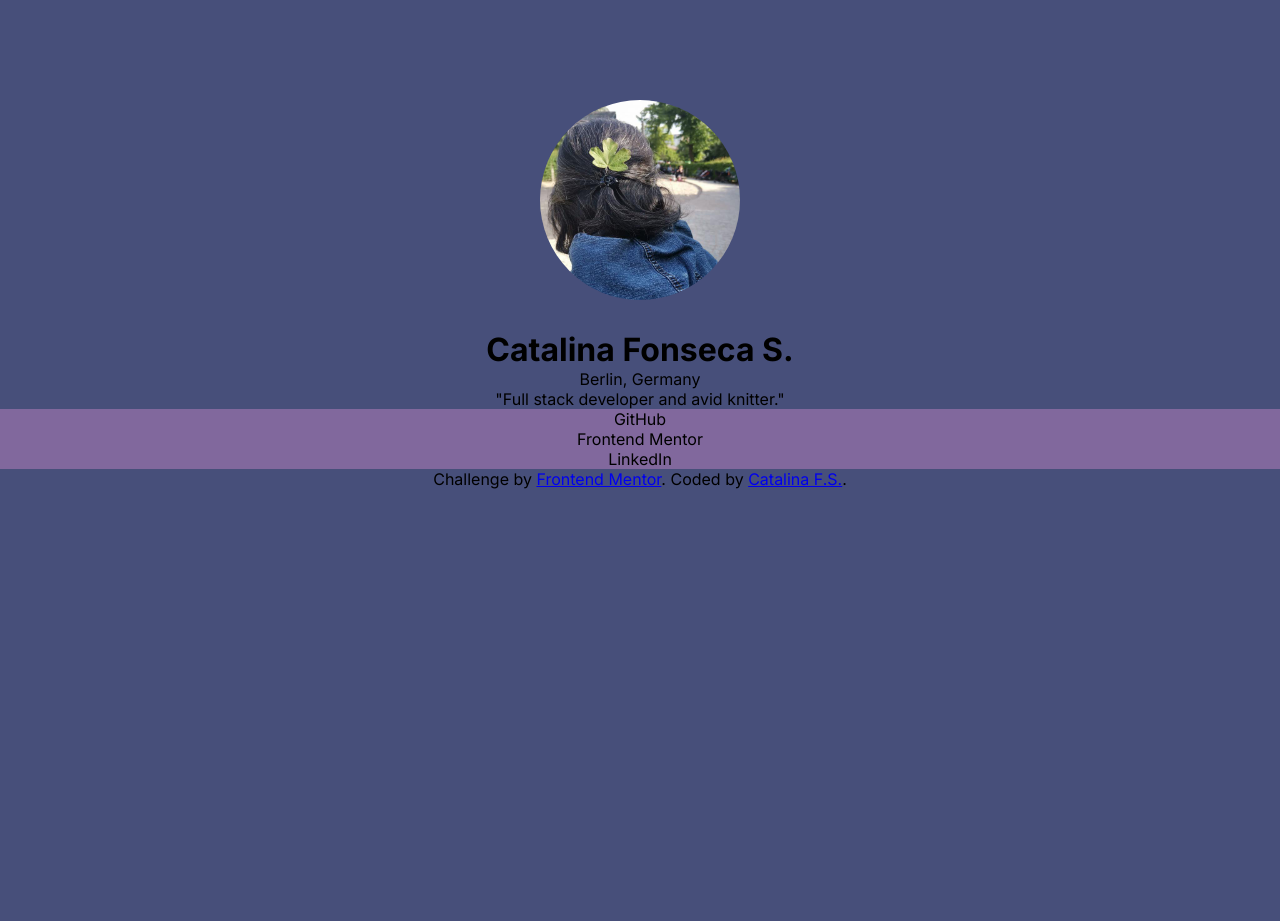
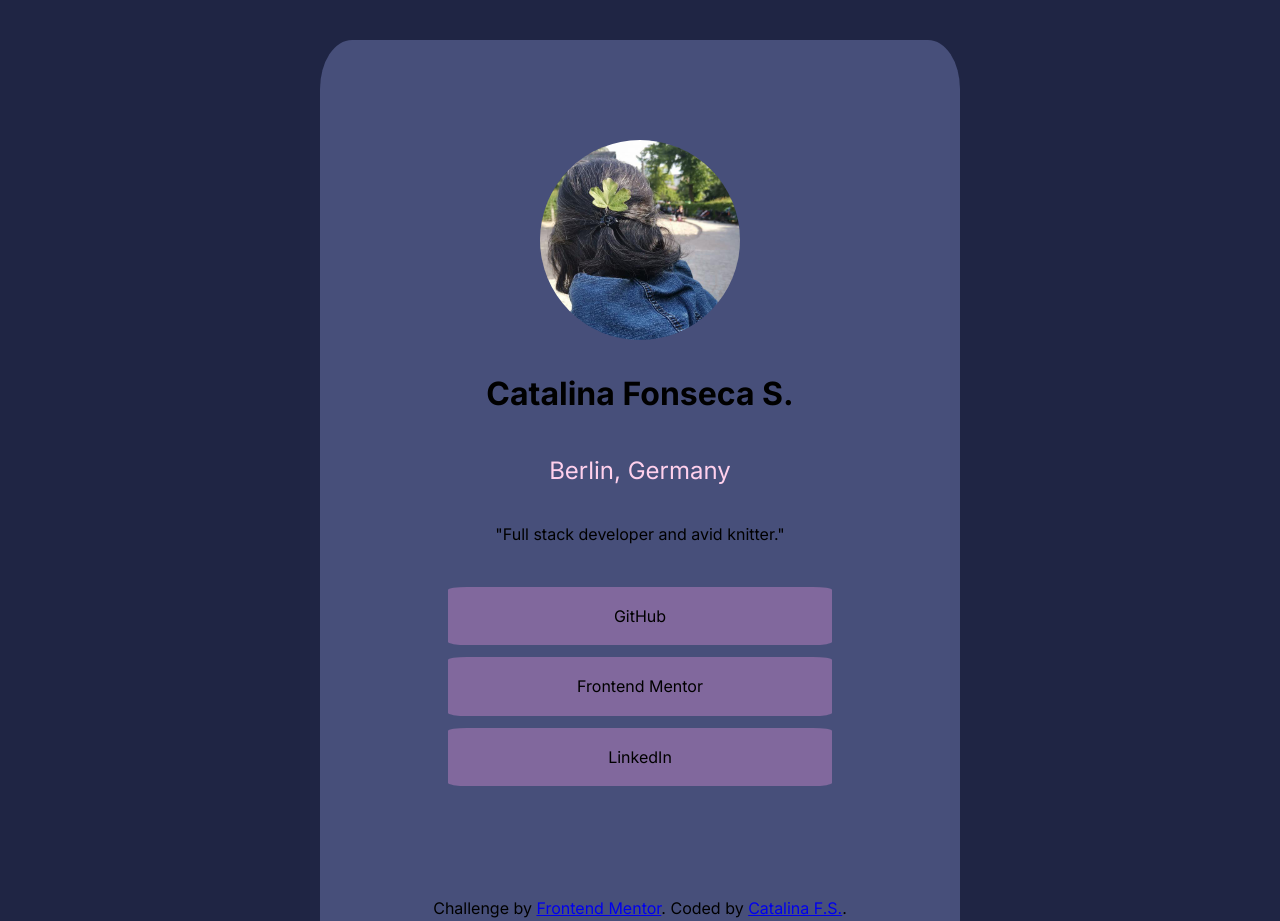
Before and after one commit to CatalinaF-S/social-links-profile-main, a website: page index.html in a window 1280 px wide. Shown: the top 921 px of the page. Before the commit the page ends 800 px from the top, so only its background shows below. Drawn offline with Linux system fonts and the light colour scheme.

Commit message:
Add first styling

```diff
--- a/index.html
+++ b/index.html
@@ -15,9 +15,13 @@
         <title>Frontend Mentor | Social links profile</title>
     </head>
     <body>
+        <header>
             <img src="assets/images/avatar-catalina.jpg" alt="avatar image" />
 
             <h1>Catalina Fonseca S.</h1>
+        </header>
+
+        <main>
             <p>Berlin, Germany</p>
             <p>"Full stack developer and avid knitter."</p>
 
@@ -26,14 +30,15 @@
                 <li>Frontend Mentor</li>
                 <li>LinkedIn</li>
             </ul>
+        </main>
 
-        <div class="attribution">
+        <footer class="attribution">
             Challenge by
             <a
                 href="https://www.frontendmentor.io?ref=challenge"
                 target="_blank"
                 >Frontend Mentor</a
             >. Coded by <a href="#">Catalina F.S.</a>.
-        </div>
+        </footer>
     </body>
 </html>
--- a/scss/styles.scss
+++ b/scss/styles.scss
@@ -12,20 +12,50 @@
     font-family: $font-primary;
 }
 
+html {
+    background-color: $background-html;
+}
+
 body {
     background-color: $background-primary;
+    border-radius: 5%;
     display: flex;
     flex-flow: column nowrap;
     text-align: center;
+    width: 50vw;
+    margin: 2.5rem auto;
 
     img {
-        margin: 100px auto 30px auto;
-        height: 200px;
-        width: 200px;
+        margin: 6.25rem auto 1.875rem auto;
+        height: 12.5rem;
+        width: 12.5rem;
         border-radius: 50%;
         text-align: center;
     }
+    main,
+    ul {
+        margin-top: 1.5rem;
+    }
+
+    p {
+        padding: 1.2rem;
+    }
+
+    p:first-child {
+        color: $color-city;
+        font-size: 1.5rem;
+    }
+
     li {
+        list-style: none;
         background-color: $background-secondary;
+        border-radius: 5%;
+        width: 60%;
+        margin: 0.75rem auto;
+        padding: 1.2rem;
+    }
+
+    footer {
+        margin: 6.25rem 0;
     }
 }
--- a/scss/variables.scss
+++ b/scss/variables.scss
@@ -8,5 +8,7 @@ $font-primary: "Inter", sans-serif;
 $font-size: 16px;
 
 //Colors
+$background-html: #1f2544;
 $background-primary: #474f7a;
 $background-secondary: #81689d;
+$color-city: #ffd0ec;
```
Also changed, not shown: css/styles.css, 1 other file. Lines whose indentation alone changed are shown as unchanged.
